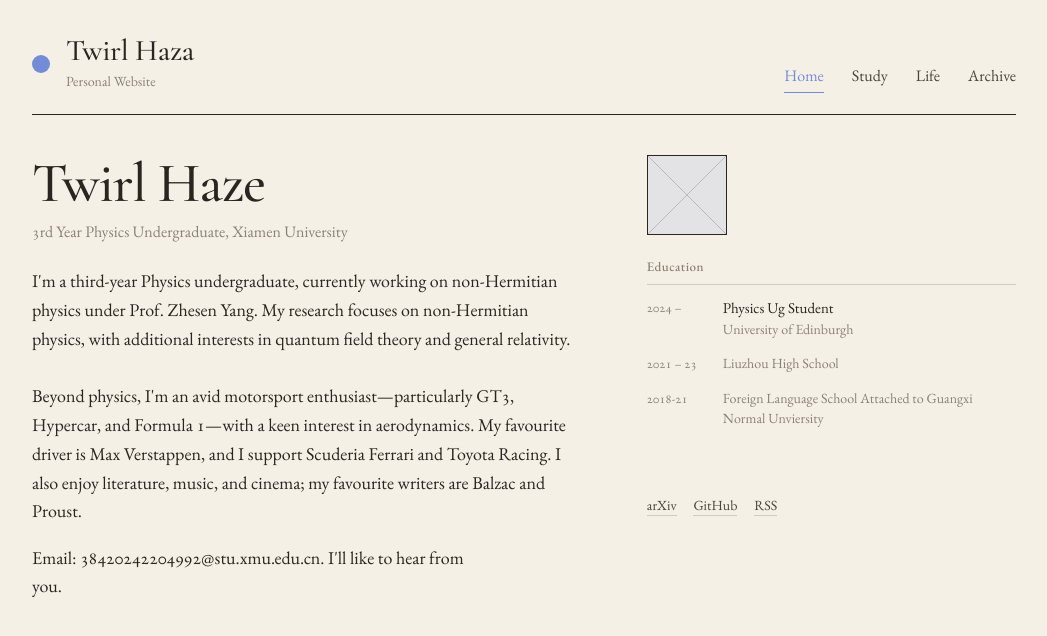
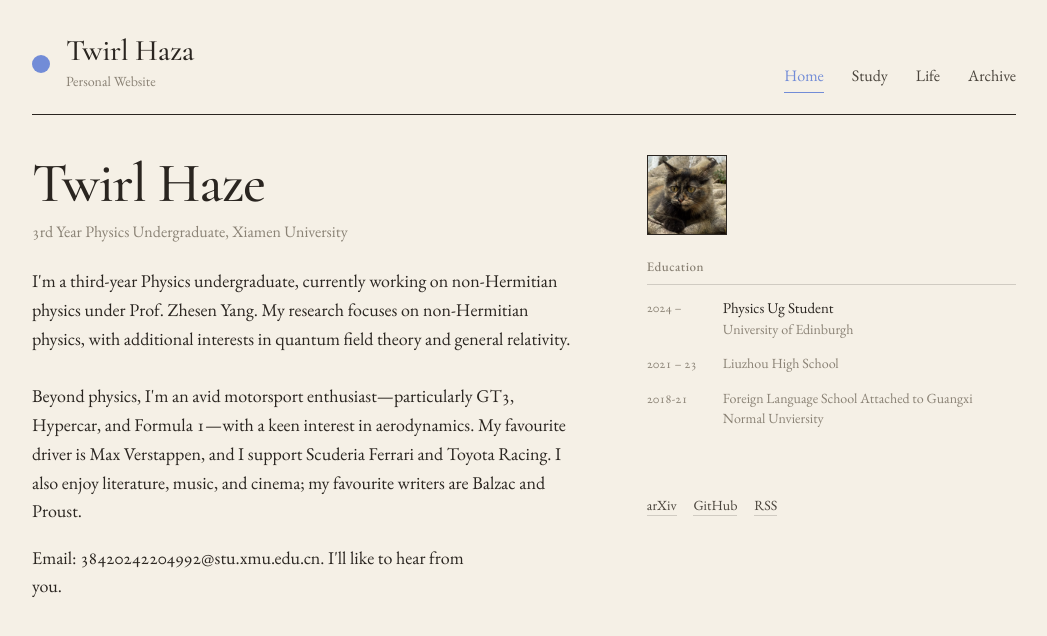
Before and after one commit to Tungci1020/Tungci1020.github.io, a plain HTML site: page index.html in a window 1280 px wide. Shown: the whole page, without its empty margins (116-1163 px from the left). Drawn offline with nearby package versions, Linux system fonts and the light colour scheme.

Commit message:
Set Avatar.JPEG as homepage portrait

```diff
--- a/index.html
+++ b/index.html
@@ -202,19 +202,9 @@ section.view.active { display: block; }
   width: 80px;
   height: 80px;
   border: 1px solid var(--ink);
-  background: var(--blue-2);
+  background: url('Avatar.JPEG') center / cover no-repeat;
   position: relative;
   margin-bottom: 22px;
-}
-.home .side .portrait::before,
-.home .side .portrait::after {
-  content: "";
-  position: absolute;
-  inset: 0;
-  background: linear-gradient(to top right, transparent calc(50% - 0.5px), rgba(42,37,32,0.22) calc(50% - 0.5px) calc(50% + 0.5px), transparent calc(50% + 0.5px));
-}
-.home .side .portrait::after {
-  background: linear-gradient(to bottom right, transparent calc(50% - 0.5px), rgba(42,37,32,0.22) calc(50% - 0.5px) calc(50% + 0.5px), transparent calc(50% + 0.5px));
 }
 
 .home .block + .block { margin-top: 28px; }
```
Also changed, not shown: Avatar.JPEG (added).
